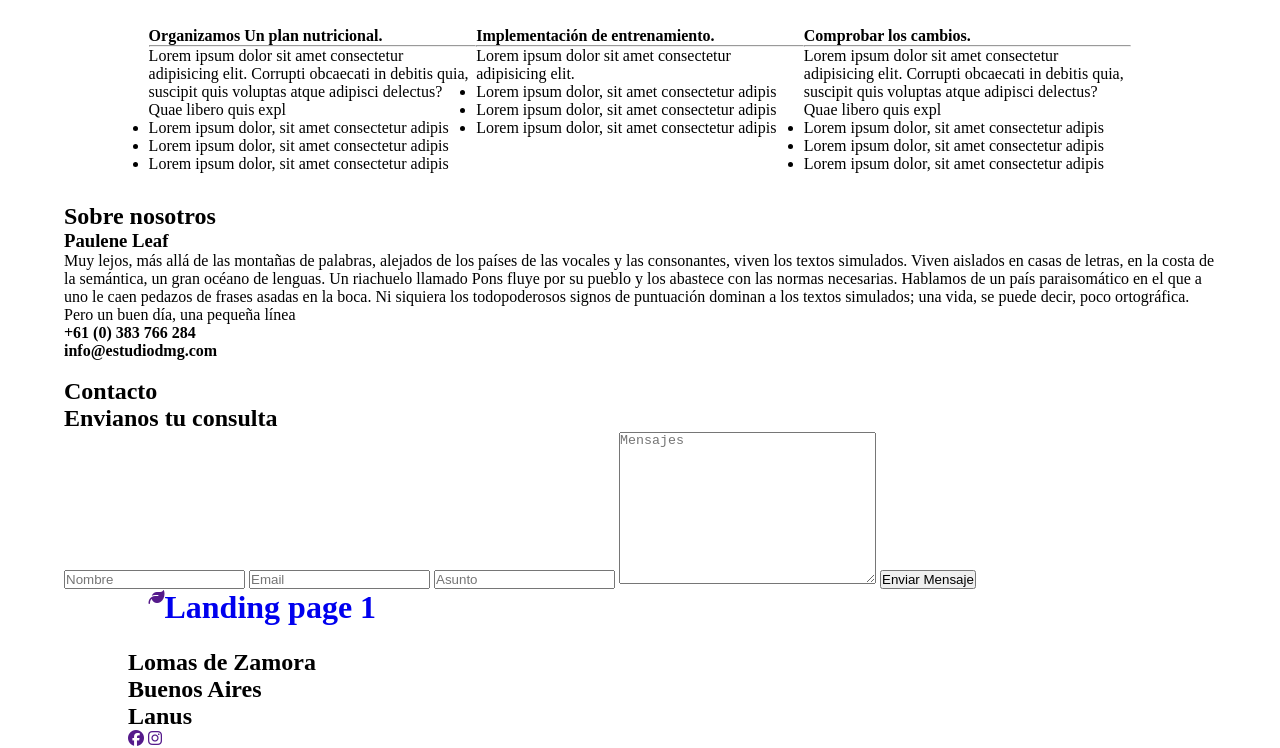
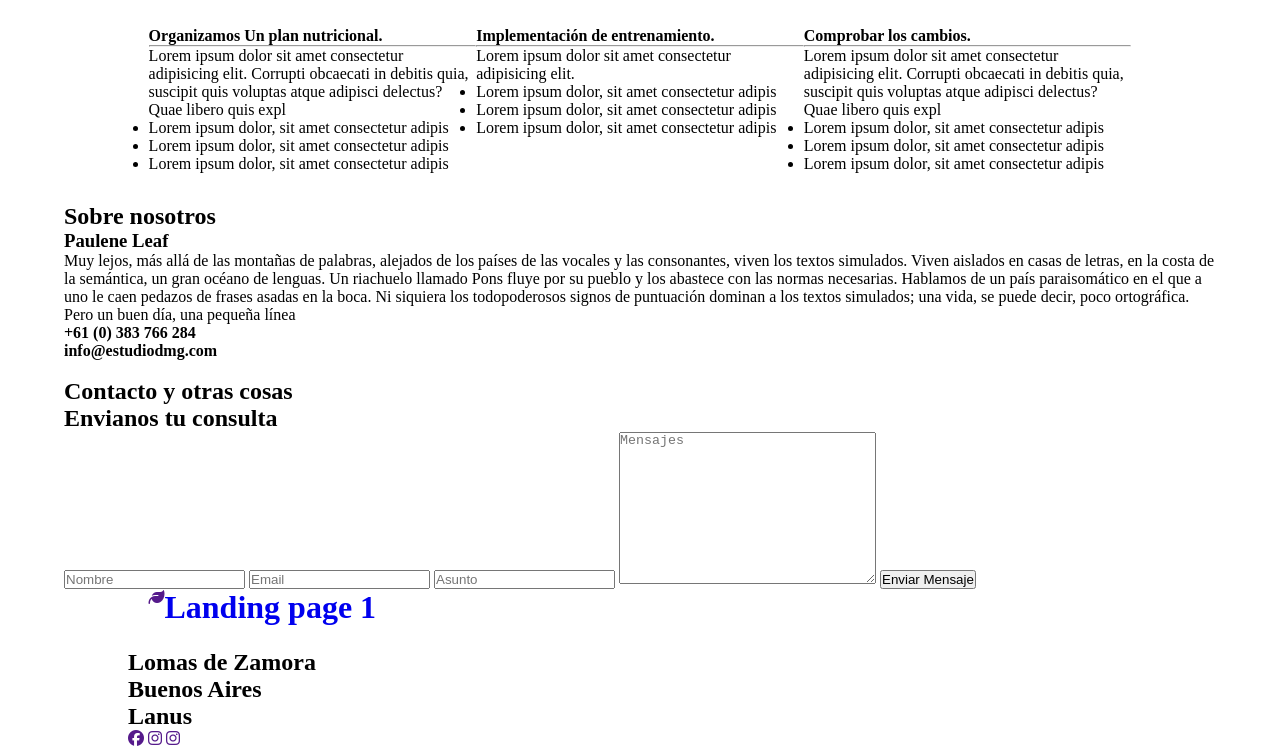
Before and after one commit to brian-crypto/Landing-Page-1, a plain HTML site: page index.html in a window 1280 px wide. Shown: the part 515-1263 px from the top of the page. Drawn offline with Linux system fonts and the light colour scheme; a web font is replaced by a local one.

Commit message:
mensajeBrian

```diff
--- a/index.html
+++ b/index.html
@@ -126,7 +126,7 @@
         <section id="contacto">
             <div class="contenedor">
                     <div class="nosotros__titulos">
-                        <h2>Contacto</h2>
+                        <h2>Contacto y otras cosas</h2>
                         <h2>Envianos tu consulta</h2>
                     </div>
                 <form action="" method="post">
@@ -153,7 +153,7 @@
             <div class="footer__redes">
                 <a href=""><i class="fab fa-facebook"></i></a>
                 <a href=""><i class="fab fa-instagram"></i></a>
-                <a href=""></a>
+                <a href=""><i class="fab fa-instagram"></i></a>
             </div>
         </div>
     </footer>
```
